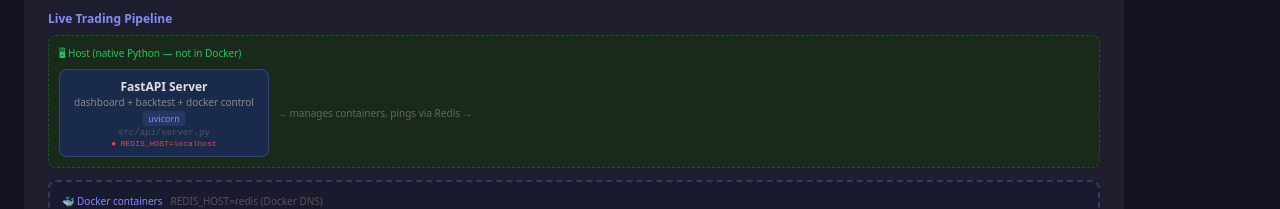
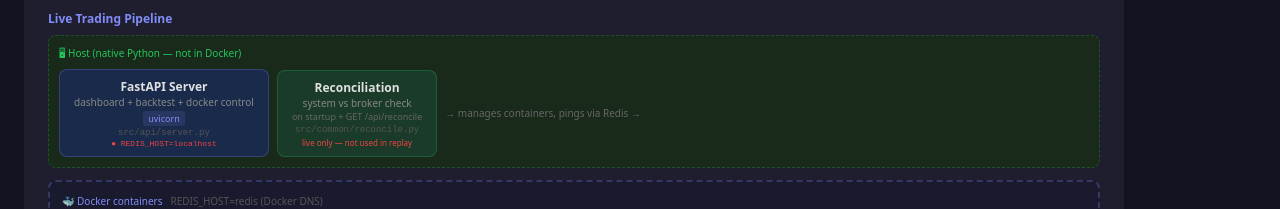
Before and after one commit to ProgramIsFun/EonTrading, a React (Vite) app in the folder frontend/: page / in a window 1280 px wide. Both pictures are taken after a click on the button "About". Shown: the part 396-605 px from the top of the page. Built offline with nearby package versions, Linux system fonts and the light colour scheme; no server answers.

Commit message:
Diagram: add Reconciliation box on host, marked 'live only — not used in replay'

```diff
--- a/frontend/src/components/ArchitectureDiagram.tsx
+++ b/frontend/src/components/ArchitectureDiagram.tsx
@@ -112,6 +112,13 @@ export default function ArchitectureDiagram() {
               {processTag("uvicorn")}
               {pathTag("src/api/server.py")}
               {envReq("REDIS_HOST=localhost")}
+            </div>
+            <div style={boxStyle(INTERNAL)}>
+              <div style={{ fontWeight: 600 }}>Reconciliation</div>
+              <div style={{ fontSize: 10, color: "#888" }}>system vs broker check</div>
+              <div style={{ fontSize: 9, color: "#666" }}>on startup + GET /api/reconcile</div>
+              {pathTag("src/common/reconcile.py")}
+              <div style={{ fontSize: 8, color: "#ef4444", marginTop: 2 }}>live only — not used in replay</div>
             </div>
             <span style={{ fontSize: 10, color: "#666" }}>→ manages containers, pings via Redis →</span>
           </div>
```
